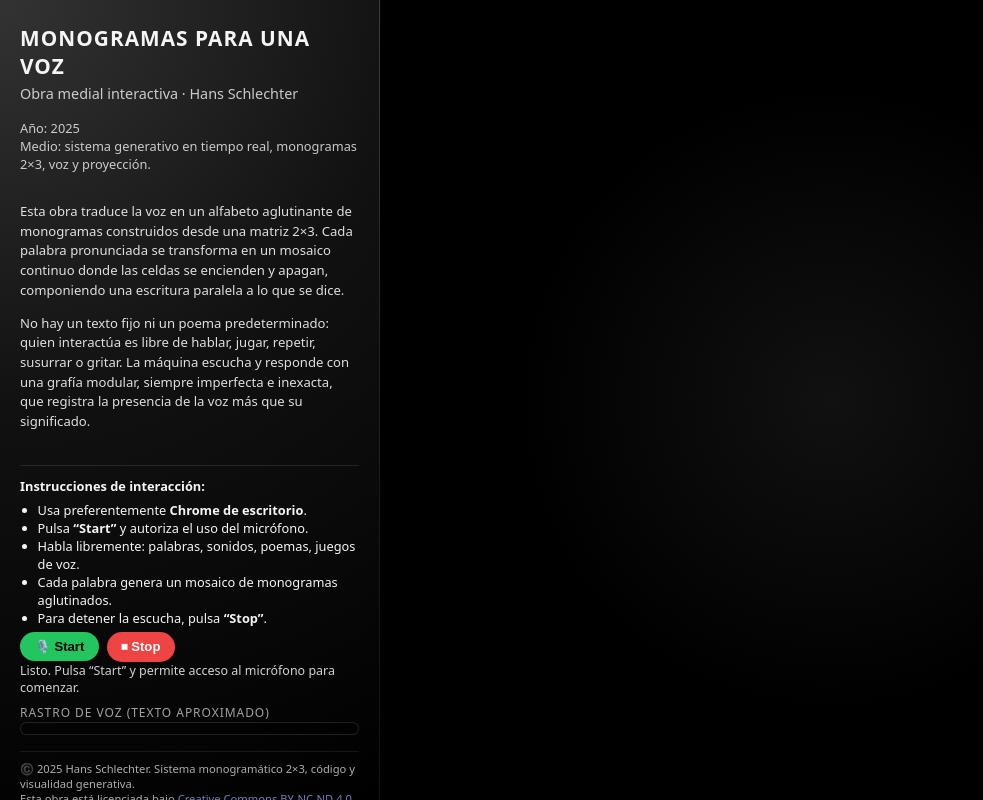
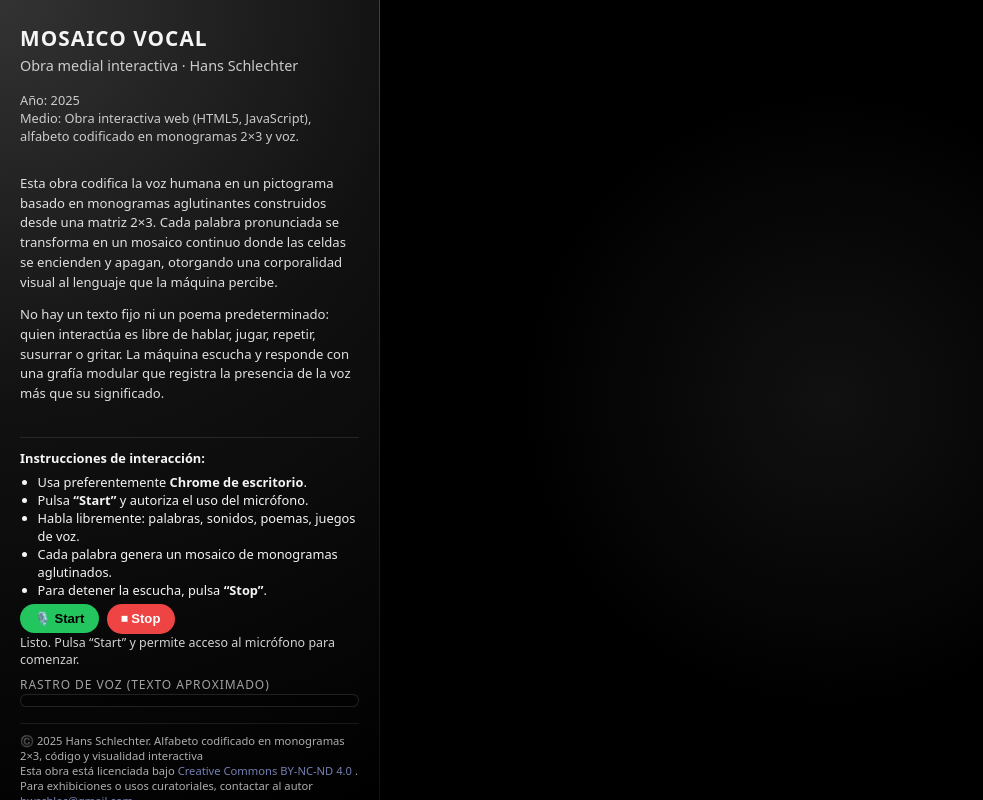
Before and after one commit to hschlechter/mosaico-vocal, a plain HTML site: page index.html in a window 1280 px wide. Shown: the whole page, without its empty margins (0-983 px from the left). Drawn offline with Linux system fonts and the light colour scheme.

Commit message:
Update title and description in index.html

```diff
--- a/index.html
+++ b/index.html
@@ -2,9 +2,9 @@
 <html lang="es">
 <head>
   <meta charset="UTF-8" />
-  <title>Monogramas para una voz – Hans Schlechter</title>
+  <title>Mosaico Vocal – Hans Schlechter</title>
   <meta name="viewport" content="width=device-width, initial-scale=1.0" />
-  <meta name="description" content="Obra medial interactiva de Hans Schlechter. Un sistema de monogramas 2×3 que responde en tiempo real a la voz de quien interactúa." />
+  <meta name="description" content="Obra medial interactiva de Hans Schlechter. Un sistema de monogramas 2×3 aglutinantes que responde en tiempo real a la voz de quien interactúa." />
 
   <style>
     * {
@@ -184,25 +184,24 @@
 <body>
   <aside class="side-panel">
     <div class="title-block">
-      <h1>Monogramas para una voz</h1>
+      <h1>Mosaico Vocal</h1>
       <h2>Obra medial interactiva · Hans Schlechter</h2>
     </div>
 
     <div class="meta">
       <div>Año: 2025</div>
-      <div>Medio: sistema generativo en tiempo real, monogramas 2×3, voz y proyección.</div>
+      <div>Medio: Obra interactiva web (HTML5, JavaScript), alfabeto codificado en monogramas 2×3 y voz.</div>
     </div>
 
     <div class="statement">
       <p>
-        Esta obra traduce la voz en un alfabeto aglutinante de monogramas construidos desde una matriz 2×3.
+        Esta obra codifica la voz humana en un pictograma basado en monogramas aglutinantes construidos desde una matriz 2×3.
         Cada palabra pronunciada se transforma en un mosaico continuo donde las celdas se encienden y apagan,
-        componiendo una escritura paralela a lo que se dice.
+        otorgando una corporalidad visual al lenguaje que la máquina percibe.
       </p>
       <p>
         No hay un texto fijo ni un poema predeterminado: quien interactúa es libre de hablar, jugar, repetir,
-        susurrar o gritar. La máquina escucha y responde con una grafía modular, siempre imperfecta e inexacta,
-        que registra la presencia de la voz más que su significado.
+        susurrar o gritar. La máquina escucha y responde con una grafía modular que registra la presencia de la voz más que su significado.
       </p>
     </div>
 
@@ -229,16 +228,15 @@
 
     <div class="footnote">
       <div>
-        ©️ 2025 Hans Schlechter. Sistema monogramático 2×3, código y visualidad generativa.
+        ©️ 2025 Hans Schlechter. Alfabeto codificado en monogramas 2×3, código y visualidad interactiva
       </div>
       <div>
-        Esta obra está licenciada bajo
-        <a href="https://creativecommons.org/licenses/by-nc-nd/4.0/deed.es" target="_blank" rel="noreferrer">
-          Creative Commons BY-NC-ND 4.0
+        Esta obra está licenciada bajo <a href="https://creativecommons.org/licenses/by-nc-nd/4.0/deed.es" target="_blank" rel="noreferrer">Creative Commons BY-NC-ND 4.0
         </a>.
       </div>
       <div>
-        Para exhibiciones o usos curatoriales, contactar al autor.
+        Para exhibiciones o usos curatoriales, contactar al autor <a href="hwschlec@gmail.com" target="_blank" rel="noreferrer">hwschlec@gmail.com
+        </a>.
       </div>
     </div>
   </aside>
@@ -249,7 +247,7 @@
   </main>
 
   <script>
-    // === PATRONES 2x3 DE MONOGRAMAS (a partir de tu tabla) ===
+    // === PATRONES 2x3 DE MONOGRAMAS ===
     // Formato: [[1,1,1],[2,1,2]] → filas 1 y 2, columnas 1–3.
 
     const MONOGRAM_PATTERNS = {
```
